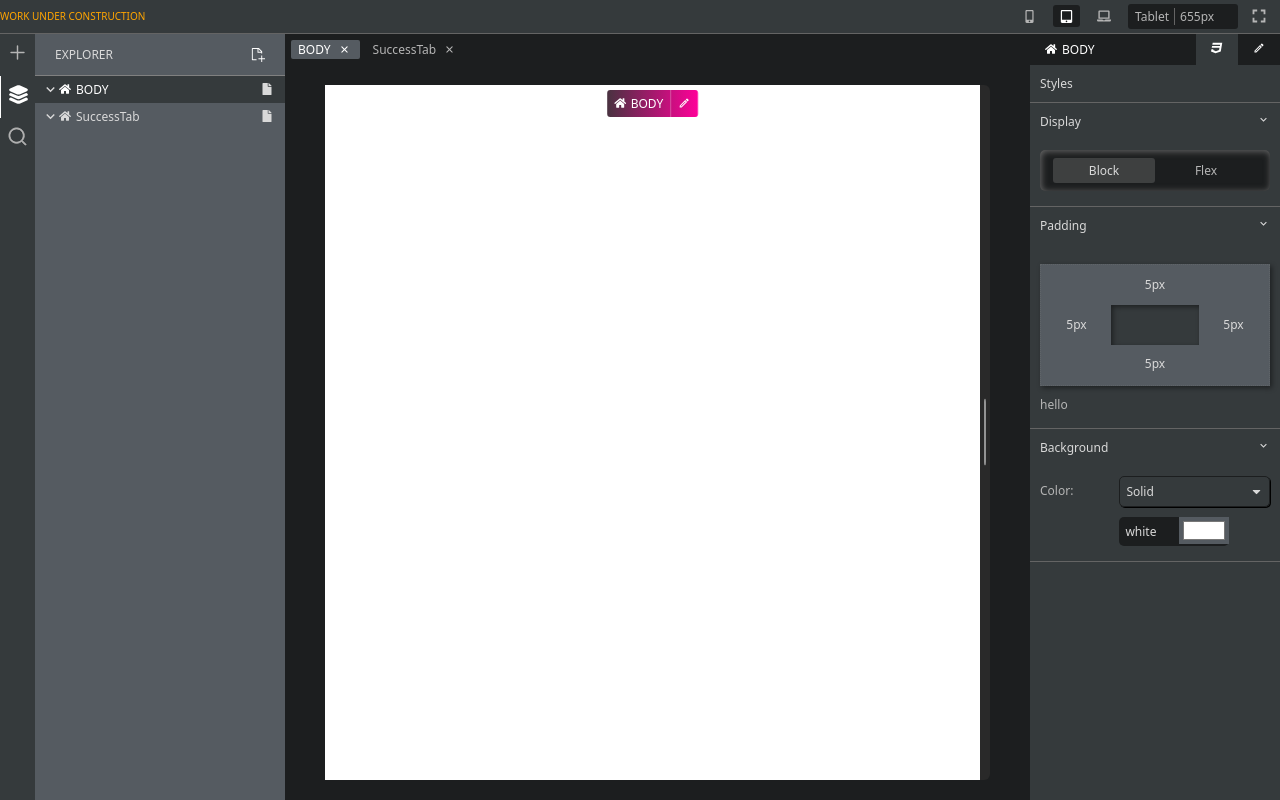
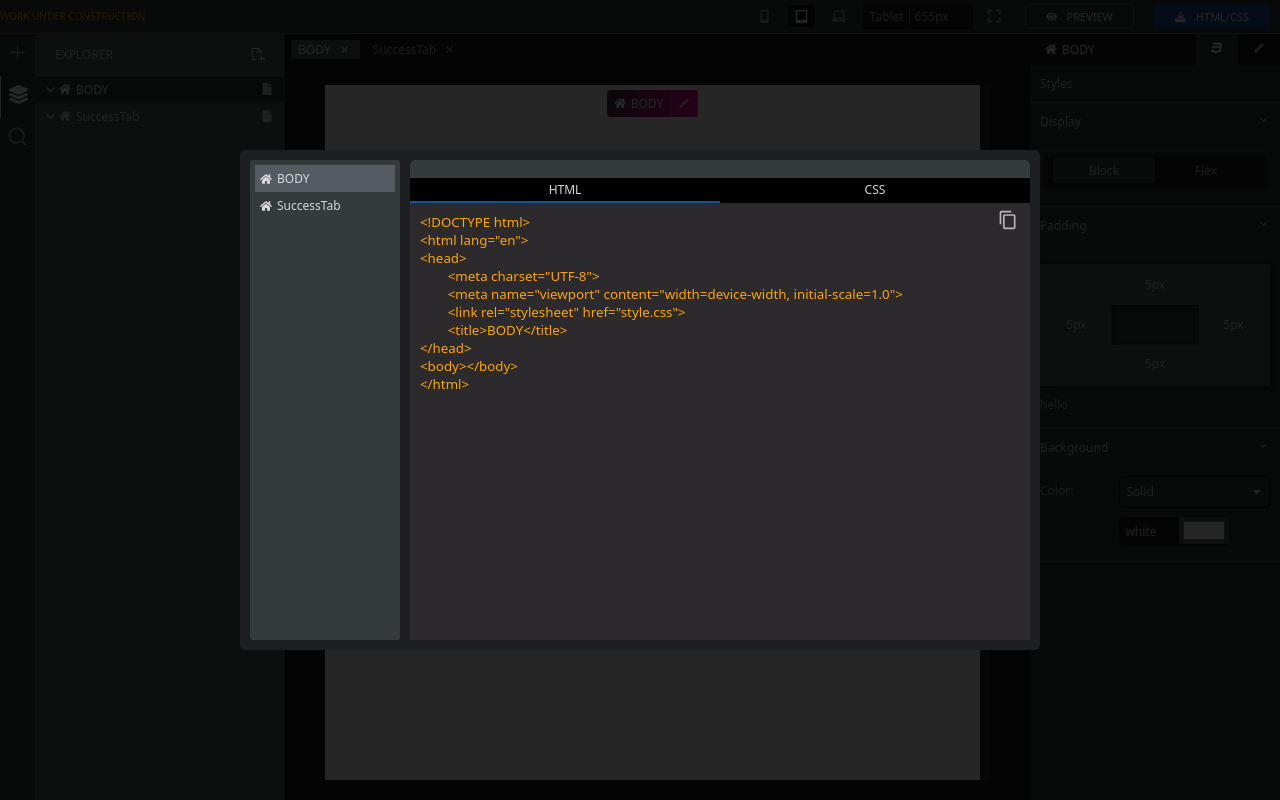
Before and after one commit to priyanshu88064/divbucket, a React (Vite) app: page / in a window 1280 px wide. Built offline with nearby package versions, Linux system fonts and the light colour scheme.

Commit message:
added code output feature, generate html and css code

```diff
--- a/src/Components/Headbar/Headbar.jsx
+++ b/src/Components/Headbar/Headbar.jsx
@@ -1,11 +1,16 @@
-import { FaLaptop, FaMobileAlt, FaTabletAlt } from 'react-icons/fa';
+import { FaEye, FaHome, FaLaptop, FaMobileAlt, FaTabletAlt } from 'react-icons/fa';
 import styles from './headbar.module.css';
 import { useDispatch, useSelector } from 'react-redux';
 import { updateRootWidth } from '../../store/reducers/treeReducer';
-import { MdFullscreen } from 'react-icons/md';
+import { MdFullscreen, MdOutlineContentCopy } from 'react-icons/md';
+import { FaDownload } from 'react-icons/fa6';
+import { useRef, useState } from 'react';
+import { IoMdClose } from 'react-icons/io';
+import { generateCode } from '../../utils/treeFunctions';
 
 export default () => {
     const activeTab = useSelector(state => state.treeReducer.activeTab);
+    const [isCode, setIsCode] = useState(true);
 
     return (
         <div className={styles.head}>
@@ -19,7 +24,75 @@ export default () => {
             }}>
                 <MdFullscreen size={22} />
             </div>
-        </div >
+            <div className={`${styles.code} ${styles.preview}`}>
+                <FaEye />
+                PREVIEW
+            </div>
+            <div className={styles.code} onClick={() => setIsCode(f => !f)}>
+                <FaDownload />
+                HTML/CSS
+            </div>
+            {
+                isCode &&
+                <div className={styles.codeboxwrapper} onClick={() => setIsCode(false)}>
+                    <div className={styles.codebox} onClick={e => e.stopPropagation()}>
+                        <Code />
+                    </div>
+                </div>
+            }
+        </div>
+    );
+}
+
+const Code = () => {
+    const tabs = useSelector(state => state.treeReducer.tree.tabs);
+    const tree = useSelector(state => state.treeReducer.tree);
+    const dataMap = useSelector(state => state.treeReducer.dataMap);
+    const styleMap = useSelector(state => state.treeReducer.styleMap);
+    const [activeTab, setActiveTab] = useState(0);
+    const code = tabs.map(tab => generateCode({ tab, tree, dataMap, styleMap }));
+    const [isHtml, setIsHtml] = useState(true);
+    const copiedRef = useRef(null);
+
+    return (
+        <>
+            <div className={styles.codesidebar}>
+                {
+                    tabs.map((tab, ind) => (
+                        <div
+                            key={tab + ind + ""}
+                            className={`${styles.csb0} ${ind === activeTab && styles.csb0active}`}
+                            onClick={() => setActiveTab(ind)}
+                        >
+                            <FaHome />
+                            {dataMap[tab].name}
+                        </div>
+                    ))
+                }
+            </div>
+            <div className={styles.codearea}>
+                <div className={styles.codecopy} onClick={() => {
+                    if (isHtml)
+                        navigator.clipboard.writeText(code[activeTab].html);
+                    else
+                        navigator.clipboard.writeText(code[activeTab].css);
+                    if (copiedRef && copiedRef.current)
+                        copiedRef.current.style.visibility = 'visible';
+                    setTimeout(() => {
+                        if (copiedRef && copiedRef.current)
+                            copiedRef.current.style.visibility = 'hidden';
+                    }, 1000);
+                }}>
+                    <MdOutlineContentCopy size={20} />
+                    <div style={{ visibility: 'hidden' }} ref={copiedRef}>copied!!</div>
+                </div>
+                <div className={styles.catabs}>
+                    <div onClick={() => setIsHtml(true)} className={`${isHtml && styles.catabsactive}`}>HTML</div>
+                    <div onClick={() => setIsHtml(false)} className={`${!isHtml && styles.catabsactive}`}>CSS</div>
+                </div>
+                <textarea style={{ color: isHtml && 'orange' }} value={isHtml ? code[activeTab].html : code[activeTab].css} readOnly />
+            </div>
+        </>
     );
 }
 
--- a/src/Components/Headbar/headbar.module.css
+++ b/src/Components/Headbar/headbar.module.css
@@ -1,4 +1,4 @@
-.head{
+.head {
   background-color: var(--bg_gray);
   color: white;
   height: 35px;
@@ -6,16 +6,16 @@
   display: flex;
   align-items: center;
 }
-.removethis{
+.removethis {
   flex: 1;
   font-size: 10px;
   color: orange;
 }
-.dimensions{
+.dimensions {
   display: flex;
   gap: 10px;
 }
-.d0{
+.d0 {
   cursor: pointer;
   border-radius: 3px;
   display: flex;
@@ -23,36 +23,169 @@
   padding: 4px 7px;
   color: var(--text_2);
 }
-.d0:hover{
+.d0:hover {
   color: white;
 }
-.active{
+.active {
   color: white;
   background-color: var(--pg_bg);
 }
-.width{
+.width {
   cursor: default;
   font-size: 12px;
   padding: 4px 7px;
   background-color: var(--pg_bg);
   border-radius: 3px;
-    color:var(--text_2);
+  color: var(--text_2);
   margin-left: 10px;
   display: flex;
   gap: 5px;
   width: 110px;
 }
-.width > div{
+.width > div {
   border-right: 1px solid var(--gray_border);
   padding-right: 5px;
 }
-.fscreen{
+.fscreen {
   display: flex;
   align-items: center;
   margin-inline: 10px;
   color: var(--text_2);
   font-weight: bolder;
 }
-.fscreen:hover{
+.fscreen:hover {
   background-color: var(--pg_bg);
 }
+.code {
+  background-color: var(--hoverblue);
+  font-size: 11px;
+  padding: 4px 20px;
+  margin-inline: 10px;
+  display: flex;
+  align-items: center;
+  gap: 10px;
+  border-radius: 3px;
+  cursor: pointer;
+  border: 1px solid transparent;
+}
+.preview {
+  background: inherit;
+  border: 1px solid var(--gray_border);
+  transition: border-color 200ms;
+}
+.code:hover {
+  border-color: var(--text_2);
+}
+.codeboxwrapper {
+  position: fixed;
+  top: 0;
+  bottom: 0;
+  left: 0;
+  right: 0;
+  background-color: rgba(0, 0, 0, 0.85);
+  z-index: 20;
+  display: flex;
+  align-items: center;
+  justify-content: center;
+}
+.codebox {
+  border-radius: 5px;
+  max-height: 500px;
+  max-width: 800px;
+  width: 90%;
+  height: 90%;
+  background: var(--pg_bg);
+  display: flex;
+  padding: 10px;
+  gap: 10px;
+  font-size: 12px;
+  position: relative;
+  color: var(--text_0);
+  animation: popup 200ms ease;
+}
+@keyframes popup {
+  from {
+    scale: 0.95;
+  }
+  to {
+    scale: 1;
+  }
+}
+.codesidebar {
+  background-color: var(--bg_gray);
+  width: 150px;
+  border-radius: 3px;
+  padding: 5px;
+  overflow-y: scroll;
+}
+.csb0 {
+  cursor: default;
+  padding: 5px;
+  display: flex;
+  align-items: center;
+  gap: 5px;
+}
+.csb0active {
+  background: var(--bg_gray0);
+}
+.codesidebar {
+  -ms-overflow-style: none; /* Internet Explorer 10+ */
+  scrollbar-width: none; /* Firefox */
+}
+.codesidebar::-webkit-scrollbar {
+  display: none; /* Safari and Chrome */
+}
+.codearea {
+  background-color: black;
+  flex: 1;
+  border-radius: 5px;
+  display: flex;
+  flex-direction: column;
+}
+.codearea::before {
+  content: "";
+  height: 20px;
+  display: block;
+  background-color: var(--bg_gray);
+  text-align: center;
+  border-radius: 5px;
+  border-bottom-right-radius: 0;
+  border-bottom-left-radius: 0;
+  font-size: 10px;
+}
+.codearea > textarea {
+  background-color: #2d2a2e;
+  width: 100%;
+  height: 100%;
+  resize: none;
+  border: none;
+  color: lightblue;
+  padding: 10px;
+}
+.codearea > textarea:focus-visible {
+  outline: none;
+}
+.codecopy {
+  position: absolute;
+  top: 60px;
+  right: 10px;
+  color: var(--text_2);
+  cursor: pointer;
+  text-align: center;
+}
+.codecopy:hover {
+  color: var(--text_0);
+}
+.catabs {
+  display: flex;
+  height: 25px;
+  cursor: pointer;
+}
+.catabs > div {
+  flex: 1;
+  text-align: center;
+  padding: 3px 0;
+}
+.catabsactive{
+    border-bottom: 2px solid var(--hoverblue);
+}
--- a/src/utils/initCSS.js
+++ b/src/utils/initCSS.js
@@ -20,11 +20,6 @@ export default function initCSS(type) {
     paddingRight: "0",
     paddingBottom: "0",
     paddingLeft: "0",
-    position: "static",
-    top: "auto",
-    bottom: "auto",
-    right: "auto",
-    left: "auto",
     fontWeight: "normal",
     fontSize: "16px",
     background:"transparent",
@@ -35,7 +30,12 @@ export default function initCSS(type) {
     borderWidth:"1px",
     borderStyle:"none",
     borderColor:"#000000",
-    color:"#000000"
+    color:"#000000",
+    position: "static",
+    top: "auto",
+    bottom: "auto",
+    right: "auto",
+    left: "auto",
   };
 
   switch (type) {
--- /dev/null
+++ b/src/utils/treeFunctions.js
@@ -0,0 +1,133 @@
+/*
+{
+    tree: {
+      '57960': [],
+      '240914': [],
+      '405382': [],
+      '518524': [
+        562890,
+        535670
+      ],
+      '535670': [],
+      '562890': [],
+      '691121': [],
+      '968001': [
+        518524
+      ],
+      tabs: [
+        'root',
+        57960
+      ],
+      root: [
+        968001,
+        691121,
+        240914,
+        405382
+      ]
+    }
+}
+*/
+export function generateCode({ tab, tree, dataMap, styleMap }) {
+  let cind = 0;
+  let css = `* {
+  margin: 0;
+  padding: 0;
+  box-sizing: border-box;
+  font-family: system-ui, -apple-system, BlinkMacSystemFont, "Segoe UI", Roboto,
+    Oxygen, Ubuntu, Cantarell, "Open Sans", "Helvetica Neue", sans-serif;
+}
+
+`;
+
+  const work = (id, spacing) => {
+    cind++;
+    let html = "";
+    css += `${dataMap[id].type === "root" ? "body" : "." + dataMap[id].name+'_'+cind} {
+    width: ${styleMap[id].width};
+    min-width: ${styleMap[id].minWidth};
+    max-width: ${styleMap[id].maxWidth};
+    height: ${styleMap[id].height};
+    min-height: ${styleMap[id].minHeight};
+    max-height: ${styleMap[id].maxHeight};
+    display: ${styleMap[id].display};
+    flex-direction: ${styleMap[id].flexDirection};
+    justify-content: ${styleMap[id].justifyContent};
+    align-items: ${styleMap[id].alignItems};
+    gap: ${styleMap[id].gap};
+    flex-wrap: ${styleMap[id].flexWrap};
+    margin-top: ${styleMap[id].marginTop};
+    margin-right: ${styleMap[id].marginRight};
+    margin-bottom: ${styleMap[id].marginBottom};
+    margin-left: ${styleMap[id].marginLeft};
+    padding-top: ${styleMap[id].paddingTop};
+    padding-right: ${styleMap[id].paddingRight};
+    padding-bottom: ${styleMap[id].paddingBottom};
+    padding-left: ${styleMap[id].paddingLeft};
+    font-weight: ${styleMap[id].fontWeight};
+    font-size: ${styleMap[id].fontSize};
+    background: ${styleMap[id].background};
+    font-family: ${styleMap[id].fontFamily};
+    font-style: ${styleMap[id].fontStyle};
+    text-decoration: ${styleMap[id].textDecoration};
+    font-variant: ${styleMap[id].fontVariant};
+    border-width: ${styleMap[id].borderWidth};
+    border-style: ${styleMap[id].borderStyle};
+    border-color: ${styleMap[id].borderColor};
+    color: ${styleMap[id].color};
+}
+
+`
+;
+
+    if (dataMap[id].type === "root") {
+      html = `${spacing}<body>${tree[id].length ? "\n\n" : ""}`;
+      tree[id].map((tab) => {
+        html += work(tab, spacing + "         ");
+      });
+      html += `${tree[id].length ? `\n${spacing}` : ""}</body>\n`;
+    } else if (dataMap[id].type === "Block") {
+      html = `${spacing}<div class='${dataMap[id].name+'_'+cind}'>${tree[id].length ? "\n\n" : ""}`;
+      tree[id].map((tab) => {
+        html += work(tab, spacing + "         ");
+      });
+      html += `${tree[id].length ? `\n${spacing}` : ""}</div>\n`;
+    } else if (dataMap[id].type === "Row") {
+      html = `${spacing}<div class='${dataMap[id].name+'_'+cind}'>${tree[id].length ? "\n\n" : ""}`;
+      tree[id].map((tab) => {
+        html += work(tab, spacing + "         ");
+      });
+      html += `${tree[id].length ? `\n${spacing}` : ""}</div>\n`;
+    } else if (dataMap[id].type === "Heading") {
+      html = `${spacing}<div class='${dataMap[id].name+'_'+cind}'>`;
+      html += `${dataMap[id].content}`;
+      html += `</div>\n`;
+    } else if (dataMap[id].type === "Text") {
+      html = `${spacing}<div class='${dataMap[id].name+'_'+cind}'>`;
+      html += `${dataMap[id].content}`;
+      html += `</div>\n`;
+    } else if (dataMap[id].type === "Paragraph") {
+      html = `${spacing}<div class='${dataMap[id].name+'_'+cind}'>`;
+      html += `${dataMap[id].content}`;
+      html += `</div>\n`;
+    } else if (dataMap[id].type === "Image") {
+      html = `${spacing}<img class='${dataMap[id].name+'_'+cind}' alt='${dataMap[id].alt}' src='${dataMap[id].src}' />\n`;
+    } else if (dataMap[id].type === "Video") {
+    }
+
+    return html;
+  };
+
+  let html = `<!DOCTYPE html>
+<html lang="en">
+<head>
+        <meta charset="UTF-8">
+        <meta name="viewport" content="width=device-width, initial-scale=1.0">
+        <link rel="stylesheet" href="style.css">
+        <title>${dataMap[tab].name}</title>
+</head>
+`;
+  html += work(tab, "");
+  html += `</html>`;
+
+  return { html, css };
+}
```
Also changed, not shown: TODO.txt. Lines whose indentation alone changed are shown as unchanged.
